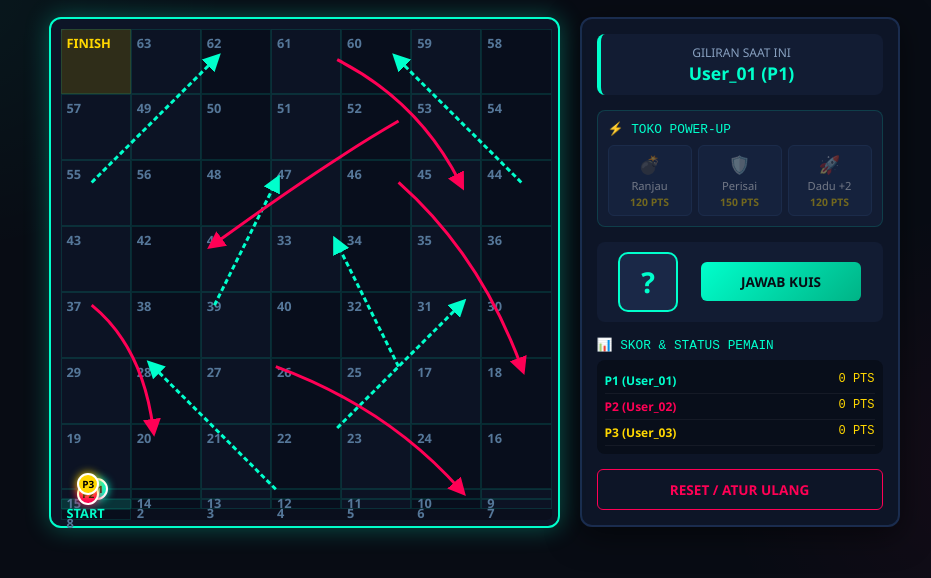
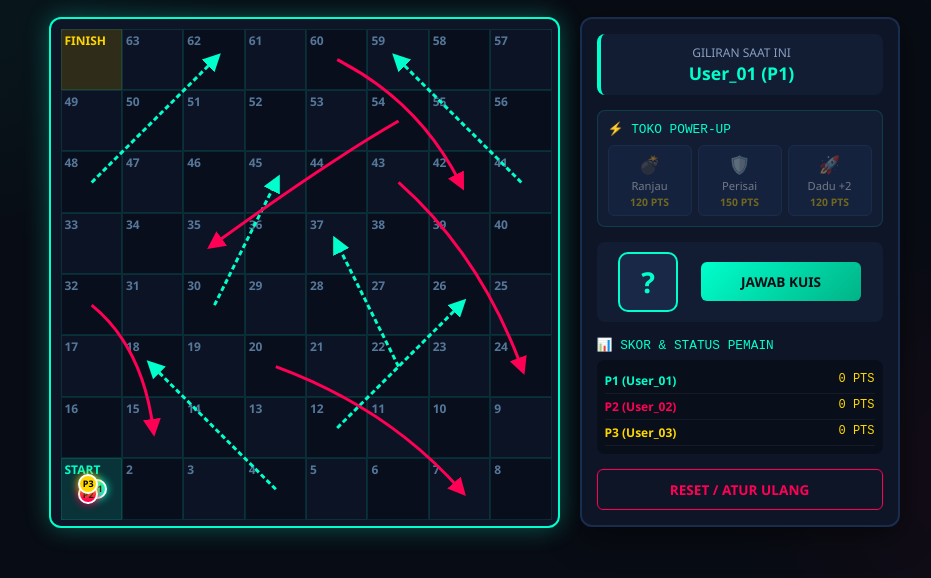
Before and after one commit to junanto/snakeladder, a plain HTML site: page index.html in a window 1280 px wide. Both pictures are taken after a click on the button "MULAI PERMAINAN". Shown: the part 170-748 px from the top of the page, without its empty margins (166-1097 px from the left). Drawn offline with Linux system fonts and the light colour scheme.

Commit message:
Update style.css

```diff
--- a/style.css
+++ b/style.css
@@ -71,8 +71,9 @@ h1 {
     width: 491px;
     height: 491px;
     display: grid;
-    grid-template-columns: repeat(7, 1fr);
-    grid-template-rows: repeat(7, 1fr);
+    /* DIBUAT 8 KOLOM DAN 8 BARIS (64 KOTAK) */
+    grid-template-columns: repeat(8, 1fr);
+    grid-template-rows: repeat(8, 1fr);
     background: #0a0f1d;
     border-radius: 6px;
     position: relative;
@@ -84,9 +85,9 @@ h1 {
     display: flex;
     flex-direction: column;
     justify-content: space-between;
-    padding: 4px;
+    padding: 2px;
     font-family: monospace;
-    font-size: 0.8rem;
+    font-size: 0.75rem;
     font-weight: bold;
     color: #557799;
 }
@@ -94,15 +95,14 @@ h1 {
 .cell-even { background: rgba(16, 26, 48, 0.4); }
 .cell-odd { background: rgba(8, 14, 28, 0.6); }
 
-.cell-num { position: absolute; top: 4px; left: 5px; z-index: 2; }
+.cell-num { position: absolute; top: 2px; left: 3px; z-index: 2; }
 .cell-special-start { background: rgba(0, 255, 204, 0.15) !important; color: #00ffcc; }
 .cell-special-finish { background: rgba(255, 215, 0, 0.15) !important; color: #ffd700; }
 
-/* Indikator Visual Ranjau di Petak Papan */
 .mine-indicator {
     position: absolute;
-    bottom: 3px;
-    right: 4px;
+    bottom: 2px;
+    right: 2px;
     z-index: 5;
     animation: pulse-mine 1.2s infinite ease-in-out;
     pointer-events: none;
@@ -127,13 +127,13 @@ h1 {
 
 .player-pawn {
     position: absolute;
-    width: 22px;
-    height: 22px;
+    width: 20px;
+    height: 20px;
     border-radius: 50%;
     display: flex;
     align-items: center;
     justify-content: center;
-    font-size: 10px;
+    font-size: 9px;
     font-weight: bold;
     transition: all 0.4s cubic-bezier(0.175, 0.885, 0.32, 1.275);
     transform: translate(-50%, -50%);
@@ -141,7 +141,6 @@ h1 {
     color: #000;
 }
 
-/* Controls Panel */
 .controls-panel {
     width: 320px;
     background: #0d1527;
@@ -235,7 +234,6 @@ h1 {
     background: rgba(0, 255, 204, 0.1);
 }
 
-/* Style Khusus Tombol Power-Up Ranjau */
 #pu-mine:hover:not(:disabled) {
     border-color: #ff0055;
     background: rgba(255, 0, 85, 0.15);
@@ -253,7 +251,7 @@ h1 {
     background: #080e1a;
     border-radius: 8px;
     padding: 8px;
-    max-height: 110px;
+    max-height: 120px;
     overflow-y: auto;
     font-size: 0.75rem;
 }
@@ -281,7 +279,6 @@ h1 {
 
 .btn:disabled { background: #2a3b5c; color: #557799; cursor: not-allowed; }
 
-/* Modals */
 .modal-overlay {
     position: fixed;
     top: 0; left: 0; width: 100vw; height: 100vh;
@@ -312,7 +309,6 @@ h1 {
 
 .modal-title { color: #00ffcc; font-size: 1rem; font-weight: bold; font-family: monospace; }
 
-/* CSS Timer */
 .timer-box {
     font-family: monospace;
     font-weight: bold;
```
